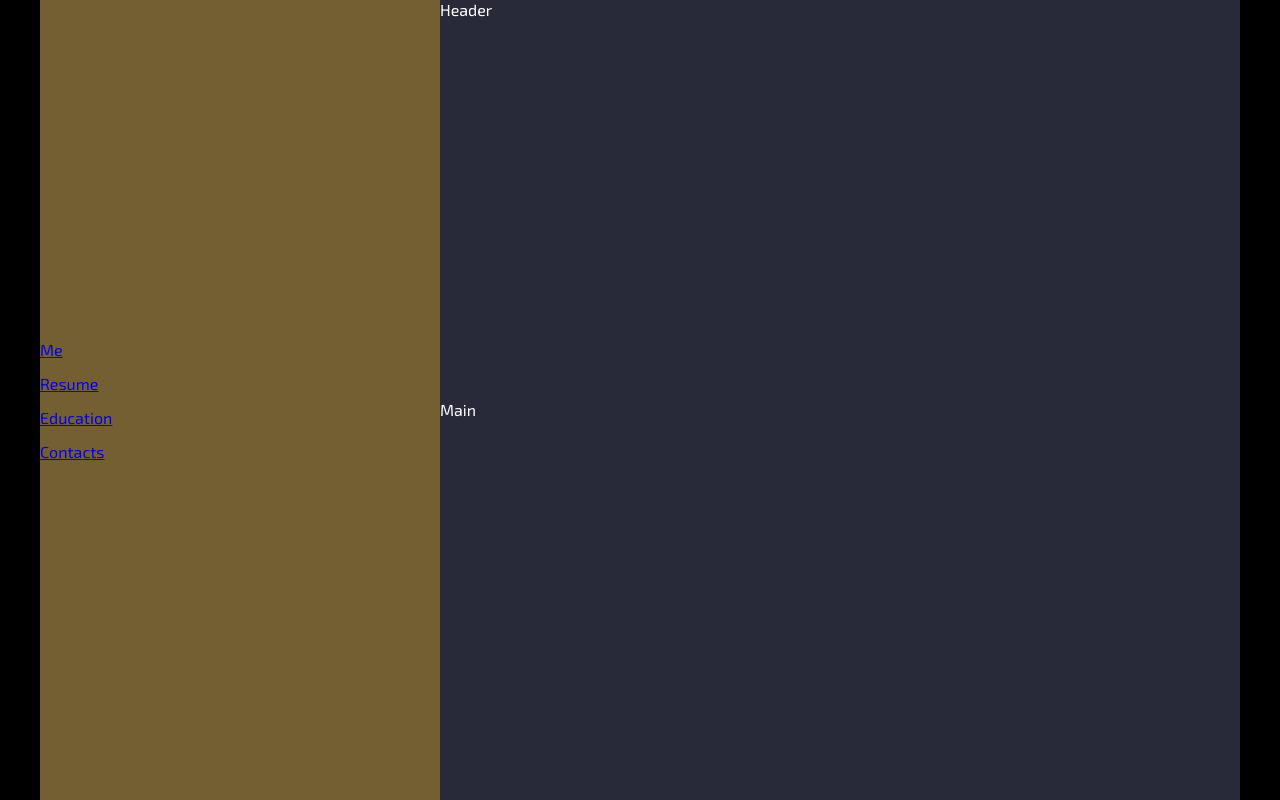
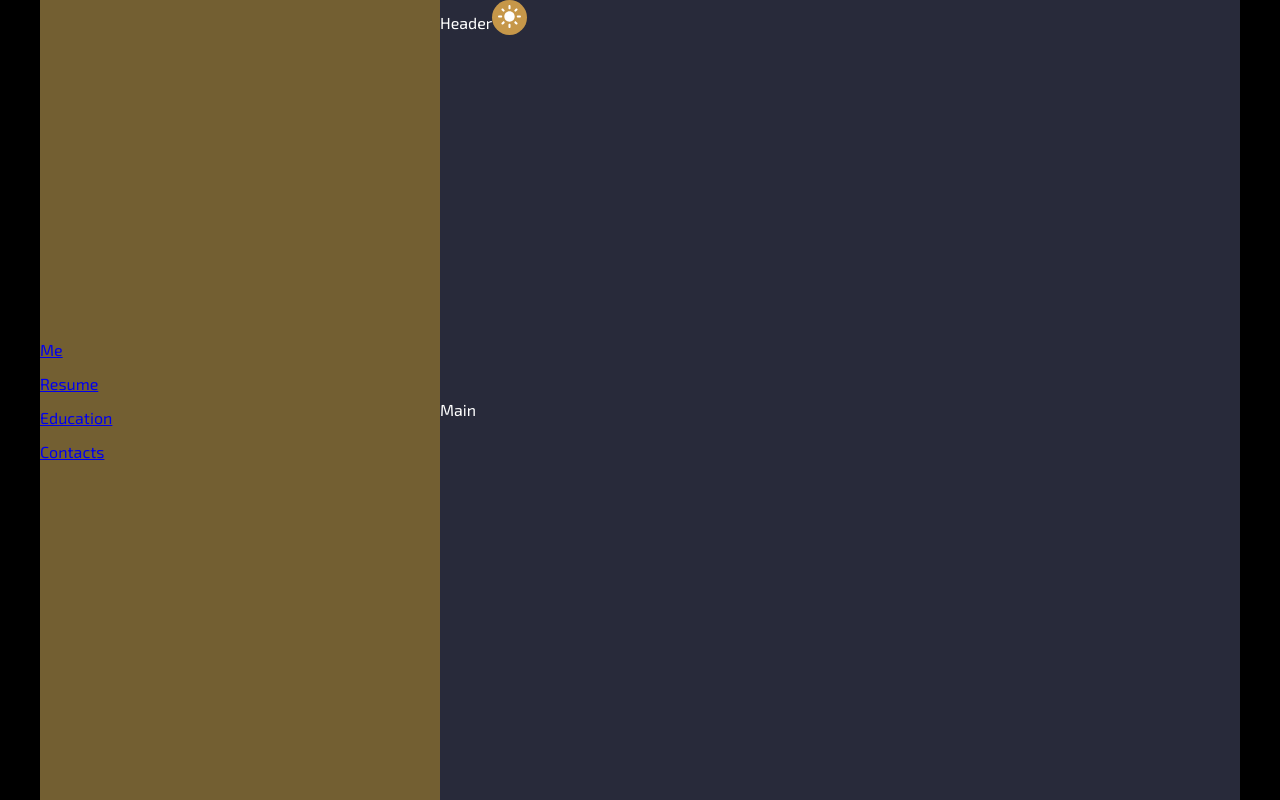
Before and after one commit to burdukowsky/burdukowsky.github.io, a React (Create React App) app: page / in a window 1280 px wide. Built offline with nearby package versions, Linux system fonts and the light colour scheme.

Commit message:
theme switcher

```diff
--- /dev/null
+++ b/src/app/components/button/Button.module.scss
@@ -0,0 +1,33 @@
+$text: white;
+
+.Button {
+  font-family: inherit;
+  background-color: var(--primary);
+  color: $text;
+  border: none;
+  cursor: pointer;
+  transition: background-color 150ms;
+  font-size: inherit;
+  border-radius: 3px;
+  padding: 3px 10px;
+  line-height: 1;
+
+  &:hover {
+    background-color: var(--primary-light);
+  }
+
+  &:active {
+    background-color: var(--primary-dark);
+  }
+
+  &.ButtonIcon {
+    border-radius: 50%;
+    padding: 0;
+    width: 35px;
+    height: 35px;
+
+    & > svg {
+      fill: $text !important;
+    }
+  }
+}
--- /dev/null
+++ b/src/app/components/button/Button.tsx
@@ -0,0 +1,28 @@
+import { ButtonHTMLAttributes } from 'react';
+import classNames from 'classnames';
+
+import { FCC } from '../../utils/utility-types';
+import styles from './Button.module.scss';
+
+interface Props extends ButtonHTMLAttributes<HTMLButtonElement> {
+  icon?: boolean;
+}
+
+export const Button: FCC<Props> = ({
+  type = 'button',
+  icon = false,
+  children,
+  ...buttonProps
+}) => {
+  return (
+    <button
+      {...buttonProps}
+      type={type}
+      className={classNames(styles.Button, {
+        [styles.ButtonIcon]: icon,
+      })}
+    >
+      {children}
+    </button>
+  );
+};
--- /dev/null
+++ b/src/app/components/icon/Icon.tsx
@@ -0,0 +1,29 @@
+import React, { CSSProperties, FC, useMemo } from 'react';
+import { Property } from 'csstype';
+
+import { ReactComponent as DarkMode } from 'icons/dark-mode.svg';
+import { ReactComponent as LightMode } from 'icons/light-mode.svg';
+
+export type IconType = 'DarkMode' | 'LightMode';
+
+const icons: Record<IconType, any> = {
+  DarkMode: DarkMode,
+  LightMode: LightMode,
+};
+
+interface Props {
+  name: IconType;
+  color?: Property.Fill;
+  size?: Property.Width;
+}
+
+export const Icon: FC<Props> = ({ name, color = 'var(--text)', size = 25 }) => {
+  const style = useMemo<CSSProperties>(() => {
+    return {
+      fill: color,
+      width: size,
+    };
+  }, [color, size]);
+
+  return React.createElement(icons[name], { style });
+};
--- /dev/null
+++ b/src/app/components/theme-switcher/ThemeSwitcher.tsx
@@ -0,0 +1,34 @@
+import { FC, useCallback, useEffect } from 'react';
+
+import { Icon, IconType } from '../icon/Icon';
+import { Button } from '../button/Button';
+import { useLocalStorage } from '../../hooks/useLocalStorage';
+import { localStoragePrefix } from '../../globals';
+
+type Theme = 'default' | 'dark-theme';
+
+const map: Record<Theme, IconType> = {
+  default: 'DarkMode',
+  'dark-theme': 'LightMode',
+};
+
+export const ThemeSwitcher: FC = () => {
+  const [theme, setTheme] = useLocalStorage<Theme>(
+    `${localStoragePrefix}theme`,
+    'dark-theme',
+  );
+
+  useEffect(() => {
+    document.body.className = theme === 'default' ? '' : theme;
+  }, [theme]);
+
+  const onClick = useCallback(() => {
+    setTheme(theme === 'default' ? 'dark-theme' : 'default');
+  }, [setTheme, theme]);
+
+  return (
+    <Button icon onClick={onClick}>
+      <Icon name={map[theme]} />
+    </Button>
+  );
+};
--- /dev/null
+++ b/src/app/globals.ts
@@ -0,0 +1 @@
+export const localStoragePrefix = 'burdukowsky/cv/';
--- /dev/null
+++ b/src/app/hooks/useLocalStorage.ts
@@ -0,0 +1,26 @@
+import { useEffect, useState } from 'react';
+
+export function useLocalStorage<T>(
+  key: string,
+  defaultValue: T,
+): [T, (val: T) => void] {
+  const [value, setValue] = useState(() => {
+    let currentValue;
+
+    try {
+      currentValue = JSON.parse(
+        localStorage.getItem(key) ?? String(defaultValue),
+      );
+    } catch (error) {
+      currentValue = defaultValue;
+    }
+
+    return currentValue;
+  });
+
+  useEffect(() => {
+    localStorage.setItem(key, JSON.stringify(value));
+  }, [value, key]);
+
+  return [value, setValue];
+}
--- a/src/app/layout/header/Header.tsx
+++ b/src/app/layout/header/Header.tsx
@@ -1,7 +1,13 @@
 import { FC } from 'react';
 
 import styles from './Header.module.scss';
+import { ThemeSwitcher } from '../../components/theme-switcher/ThemeSwitcher';
 
 export const Header: FC = () => {
-  return <div className={styles.Header}>Header</div>;
+  return (
+    <div className={styles.Header}>
+      Header
+      <ThemeSwitcher />
+    </div>
+  );
 };
--- a/src/app/layout/menu/components/MenuContainer.tsx
+++ b/src/app/layout/menu/components/MenuContainer.tsx
@@ -1,6 +1,6 @@
-import { useMobileMediaQuery } from '../../../hooks/media-queries';
-import { FCC } from '../../../utils/utility-types';
-import { Space } from '../../../components/space/Space';
+import { useMobileMediaQuery } from 'app/hooks/media-queries';
+import { FCC } from 'app/utils/utility-types';
+import { Space } from 'app/components/space/Space';
 
 interface Props {
   className?: string;
--- a/src/globals.d.ts
+++ b/src/globals.d.ts
@@ -1 +1,2 @@
 declare module '*.scss';
+declare module '*.svg';
--- a/src/index.tsx
+++ b/src/index.tsx
@@ -10,7 +10,7 @@ const root = ReactDOM.createRoot(document.getElementById('root')!);
 root.render(
   <React.StrictMode>
     <RouterProvider router={router} />
-  </React.StrictMode>
+  </React.StrictMode>,
 );
 
 // If you want to start measuring performance in your app, pass a function
--- a/src/scss/themes/_dark.scss
+++ b/src/scss/themes/_dark.scss
@@ -1,6 +1,7 @@
 body.dark-theme {
   --primary: #C69749;
   --primary-dark: #735F32;
+  --primary-light: #d2ad70;
   --background: #000000;
   --surface: #282A3A;
   --text: white;
--- a/src/scss/themes/_light.scss
+++ b/src/scss/themes/_light.scss
@@ -1,6 +1,7 @@
 :root {
   --primary: #F44336;
   --primary-dark: #D32F2F;
+  --primary-light: #f77066;
   --background: #BDBDBD;
   --surface: #FFFFFF;
   --text: black;
```
Also changed, not shown: src/icons/dark-mode.svg (added), src/icons/light-mode.svg (added).
